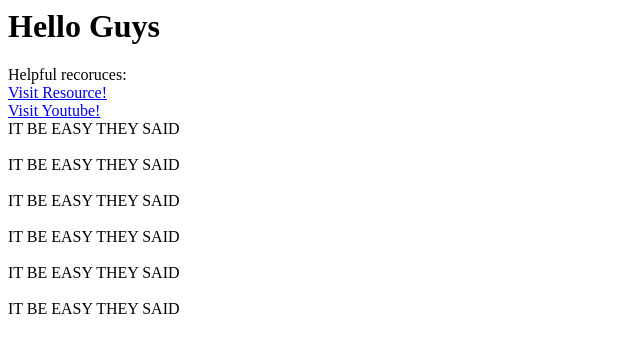
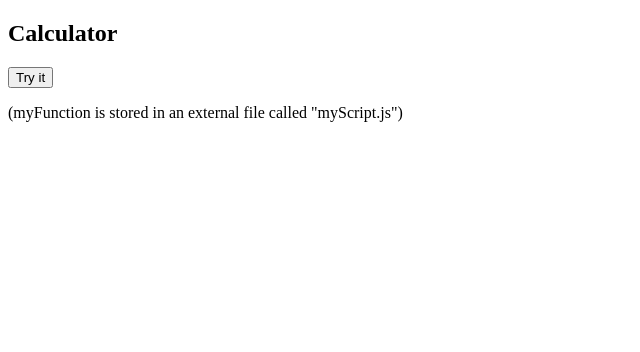
Before and after one commit to eonego/eonego.github.io, a plain HTML site: page index.html in a window 1280 px wide. Shown: the whole page, without its empty margins (0-640 px from the left). Drawn offline with Linux system fonts and the light colour scheme.

Commit message:
Preparing for calculator js

```diff
--- a/index.html
+++ b/index.html
@@ -1,9 +1,14 @@
-<h1>Hello Guys</h1>
-Helpful recoruces:
-<br> <a href="https://www.w3schools.com">Visit Resource!</a> <br> <a href="https://youtu.be/dQw4w9WgXcQ">Visit Youtube!</a>
-<br> IT BE EASY THEY SAID <br>
-<br> IT BE EASY THEY SAID <br>
-<br> IT BE EASY THEY SAID <br>
-<br> IT BE EASY THEY SAID <br>
-<br> IT BE EASY THEY SAID <br>
-<br> IT BE EASY THEY SAID <br>
+<!DOCTYPE html>
+<html>
+<body>
+
+<h2>Calculator</h2>
+
+<button type="button" onclick="myFunction()">Try it</button>
+
+<p>(myFunction is stored in an external file called "myScript.js")</p>
+
+<script src="calculator.js"></script>
+
+</body>
+</html>
```
